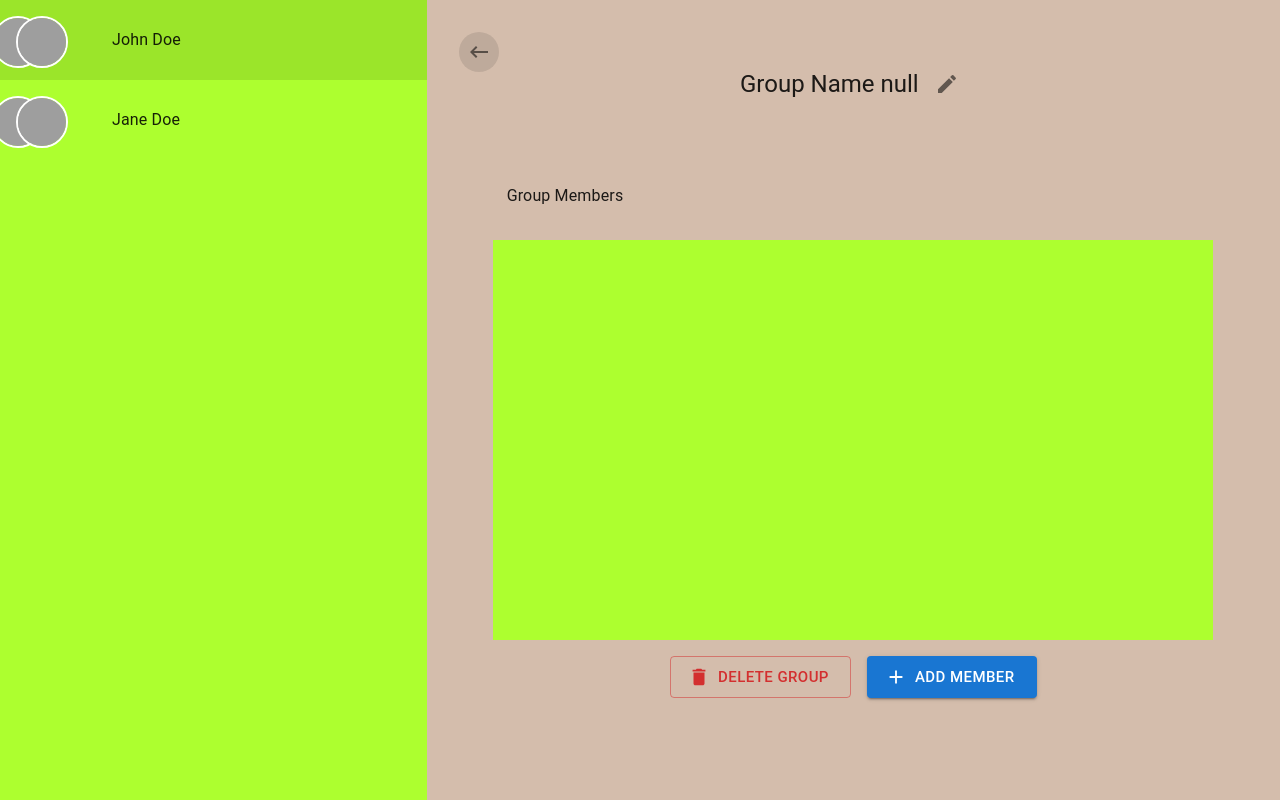
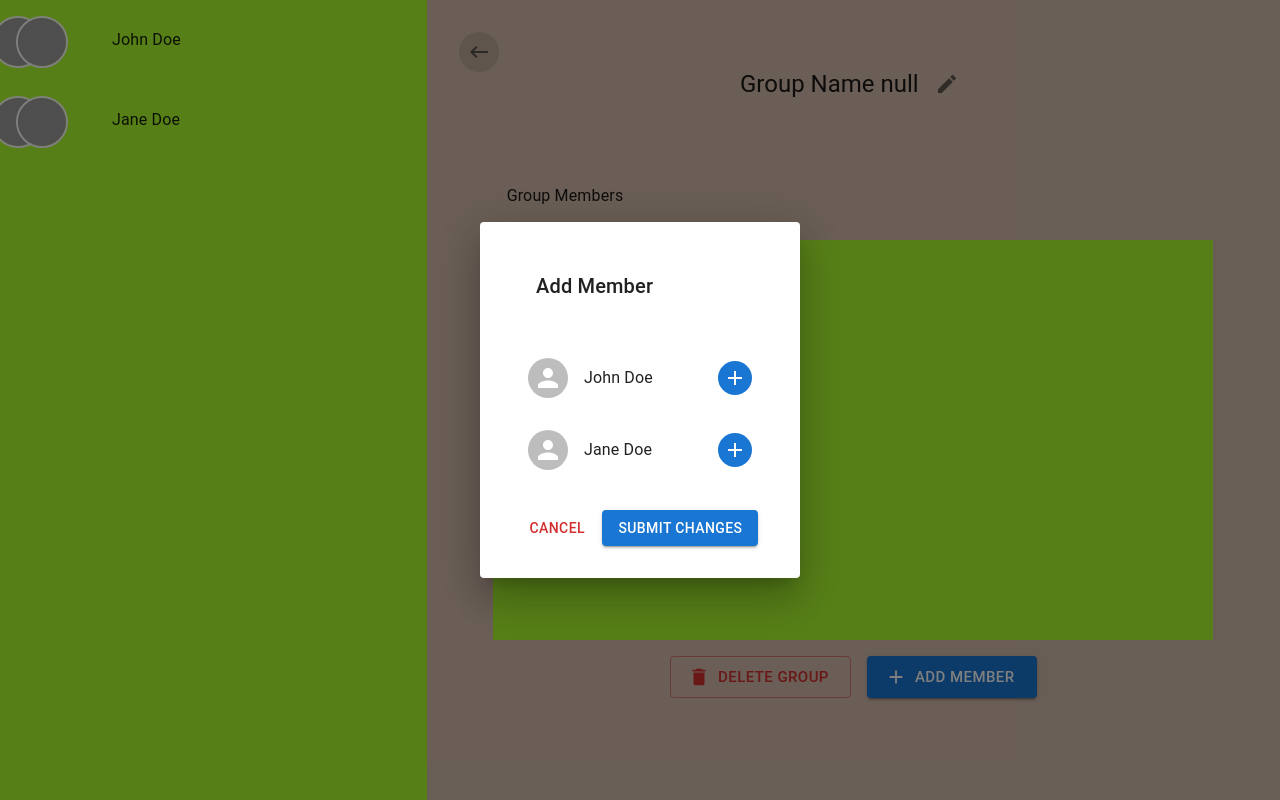
Before and after one commit to vr-varad/Chatopia-ChatApp, a React (Vite) app in the folder client/: page /group in a window 1280 px wide. Both pictures are taken after a click on the button "ADD MEMBER". Built offline with nearby package versions, Linux system fonts and the light colour scheme; grey boxes are pictures that could not be loaded.

Commit message:
feat: Add Member Section
Signed-off-by: vr-varad <varadgupta21@gmail.com>

```diff
--- /dev/null
+++ b/client/src/components/dialogs/AddMember.jsx
@@ -0,0 +1,73 @@
+/* eslint-disable react/prop-types */
+/* eslint-disable no-unused-vars */
+import { Button, Dialog, DialogTitle, Stack, Typography } from "@mui/material";
+import React, { useState } from "react";
+import { sampleUsers } from "../../constants/sampleChats";
+import UserItem from "../../components/shared/UserItem";
+
+const AddMember = ({
+  open,
+  handleClose,
+  addMember,
+  isLoadingAddMember,
+  chatId,
+}) => {
+  const [members, setMembers] = useState(sampleUsers);
+  const [selectedMembers, setSelectedMembers] = useState([]);
+
+  const selectMemberHandler = (id) => {
+    setSelectedMembers((prev) => {
+      if (selectedMembers.includes(id)) {
+        return prev.filter((member) => member !== id);
+      } else {
+        return [...prev, id];
+      }
+    });
+  };
+
+  const addFriendHandler = () => {};
+
+  const addNewMemberSubmitHandler = () => {};
+
+  const closeHandler = () => {
+    handleClose();
+  };
+
+  return (
+    <Dialog open={open} onClose={closeHandler}>
+      <Stack p={"2rem"} width={"20rem"} spacing={"2rem"}>
+        <DialogTitle>Add Member</DialogTitle>
+        <Stack spacing={"1rem"}>
+          {sampleUsers.length > 0 ? (
+            sampleUsers.map((user) => {
+              return (
+                <UserItem
+                  key={user._id}
+                  user={user}
+                  handler={selectMemberHandler}
+                  isAdded={selectedMembers.includes(user._id)}
+                />
+              );
+            })
+          ) : (
+            <Typography>No Friends</Typography>
+          )}
+        </Stack>
+        <Stack
+          direction={"row"}
+          alignContent={"center"}
+          justifyContent={"space-evenly"}
+        >
+          <Button color="error" onClick={closeHandler}>
+            Cancel
+          </Button>
+          <Button onClick={addNewMemberSubmitHandler} variant="contained">
+            Submit Changes
+          </Button>
+        </Stack>
+      </Stack>
+    </Dialog>
+  );
+};
+
+export default AddMember;
--- a/client/src/pages/Groups.jsx
+++ b/client/src/pages/Groups.jsx
@@ -27,6 +27,9 @@ import { Link } from "../components/styles/StyledComponent";
 import AvatarCard from "../components/shared/AvatarCard";
 import { sampleUsers } from "../constants/sampleChats";
 const ConfirmDelete = lazy(() => import("../components/dialogs/ConfirmDelete"));
+const AddMember = lazy(() => import("../components/dialogs/AddMember"));
+
+const isAddMember = false;
 
 const Groups = () => {
   const chatId = useSearchParams()[0].get("group");
@@ -37,6 +40,7 @@ const Groups = () => {
   const [groupName, setGroupName] = useState("");
   const [groupNameUpdated, setGroupNameUpdated] = useState("");
   const [confirmDeleteDialog, setConfirmDeleteDialog] = useState(false);
+  const [confirmAddMemberDialog, setConfirmAddMemberDialog] = useState(false);
 
   const navigateBack = () => {
     navigate(-1);
@@ -63,9 +67,14 @@ const Groups = () => {
     setConfirmDeleteDialog(false);
   };
 
-  const openAddMemberHandler = () => {
-    console.log("Add Member");
+  const openConfirmAddMemberHandler = () => {
+    setConfirmAddMemberDialog(true);
   };
+
+  const closeConfirmAddMemberHandler = () => {
+    setConfirmAddMemberDialog(false);
+  };
+
 
   const deleteHandler = () => {
     console.log("Delete Group");
@@ -213,12 +222,20 @@ const Groups = () => {
             size="large"
             variant="contained"
             startIcon={<AddIcon />}
-            onClick={openAddMemberHandler}
+            onClick={openConfirmAddMemberHandler}
           >
             Add Member
           </Button>
         </Stack>
       </Grid2>
+      {confirmAddMemberDialog && (
+        <Suspense fallback={<Backdrop open />}>
+          <AddMember
+            open={confirmAddMemberDialog}
+            handleClose={closeConfirmAddMemberHandler}
+          />
+        </Suspense>
+      )}
       {confirmDeleteDialog && (
         <Suspense fallback={<Backdrop open />}>
           <ConfirmDelete
```
